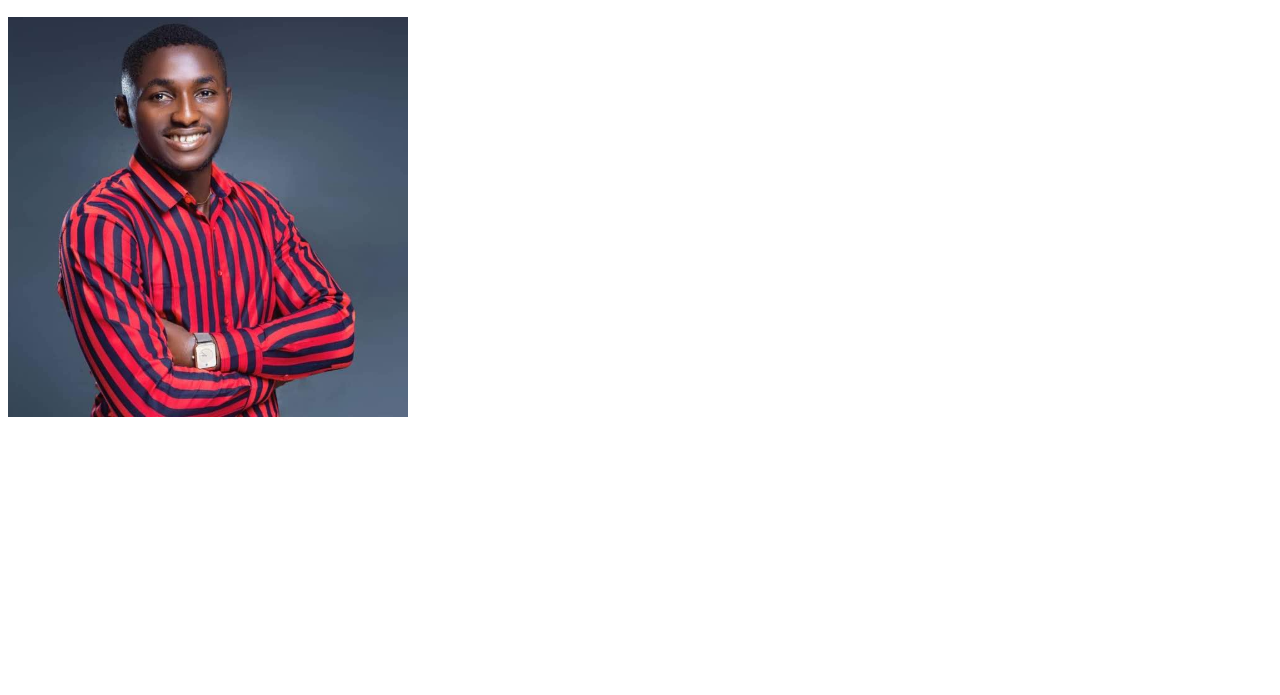
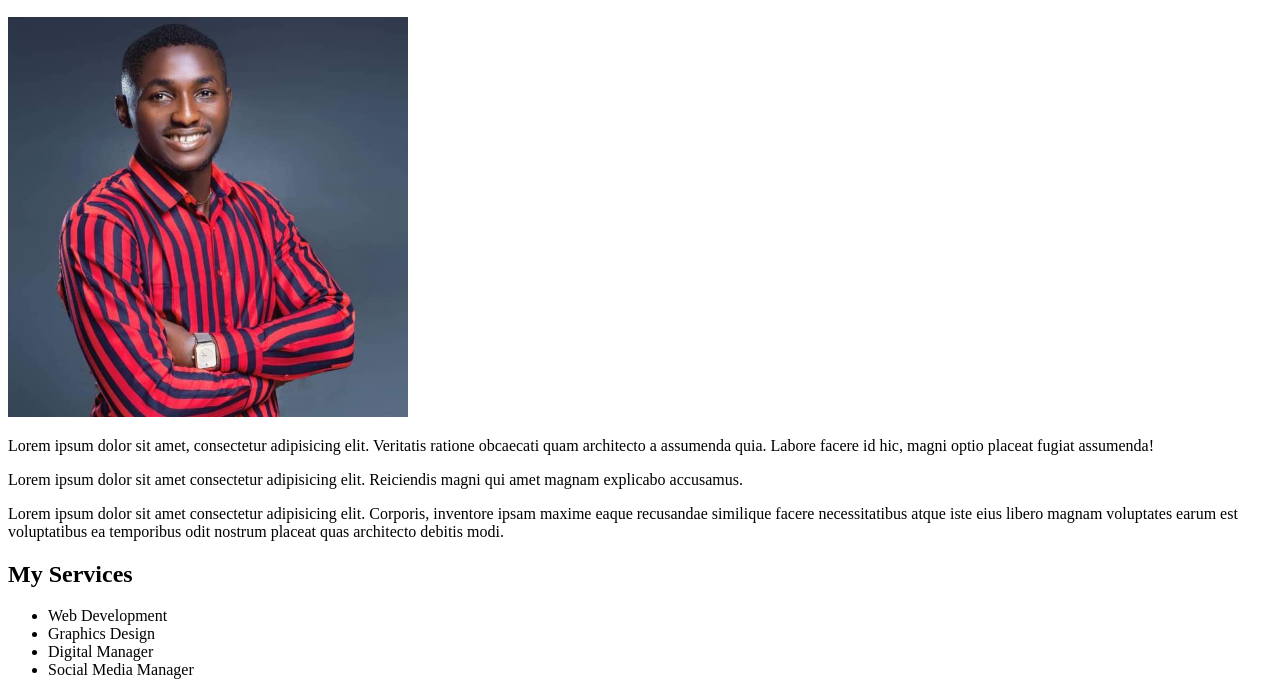
Before and after one commit to AdinoFX/PLP-Web_Technologies, a plain HTML site: page index.html in a window 1280 px wide. Shown: the part 249-944 px from the top of the page. Before the commit the page ends 800 px from the top, so only its background shows below. Drawn offline with Linux system fonts and the light colour scheme.

Commit message:
I added the about and the my services section

```diff
--- a/index.html
+++ b/index.html
@@ -28,6 +28,19 @@
     <section>
         <h2>About Me</h2>
         <img src="./images/me.JPG" alt="A picture of Ubongabasi Ebebe" width="400px" height="400px">
+        <p>Lorem ipsum dolor sit amet, consectetur adipisicing elit. Veritatis ratione obcaecati quam architecto a assumenda quia. Labore facere id hic, magni optio placeat fugiat assumenda!</p>
+        <p>Lorem ipsum dolor sit amet consectetur adipisicing elit. Reiciendis magni qui amet magnam explicabo accusamus.</p>
+        <p>Lorem ipsum dolor sit amet consectetur adipisicing elit. Corporis, inventore ipsam maxime eaque recusandae similique facere necessitatibus atque iste eius libero magnam voluptates earum est voluptatibus ea temporibus odit nostrum placeat quas architecto debitis modi.</p>
+
+    </section>
+    <section>
+        <h2>My Services</h2>
+        <ul>
+            <li>Web Development</li>
+            <li>Graphics Design</li>
+            <li>Digital Manager</li>
+            <li>Social Media Manager</li>
+        </ul>
     </section>
 
 </body>
```
